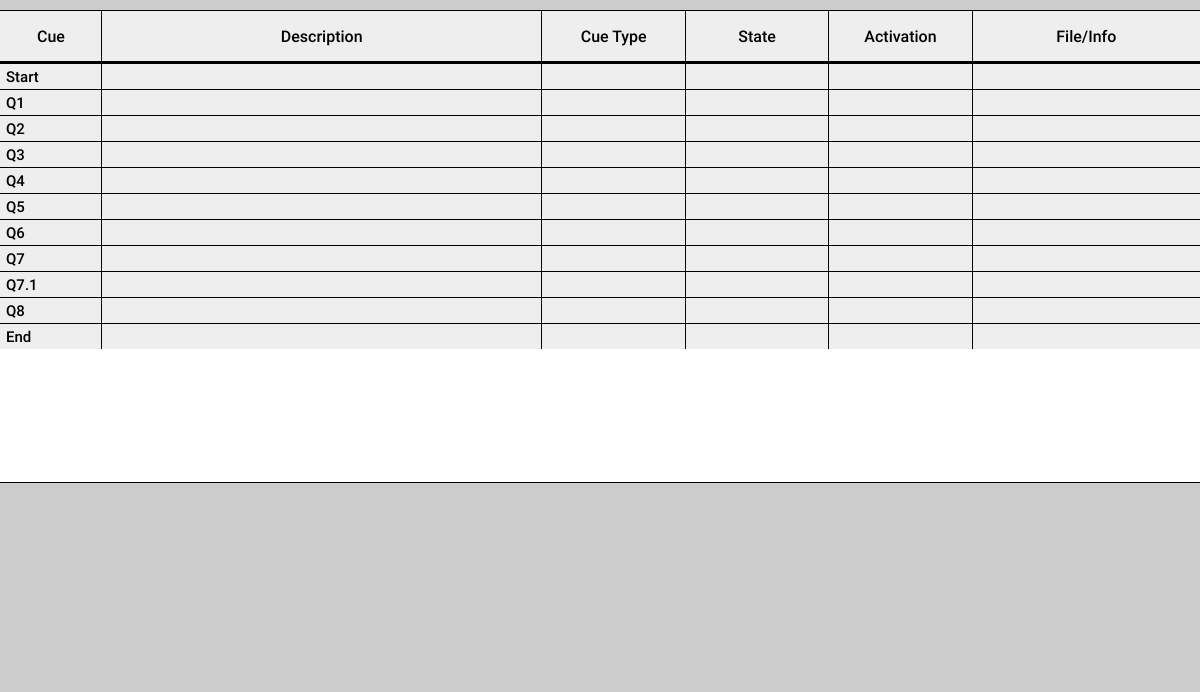
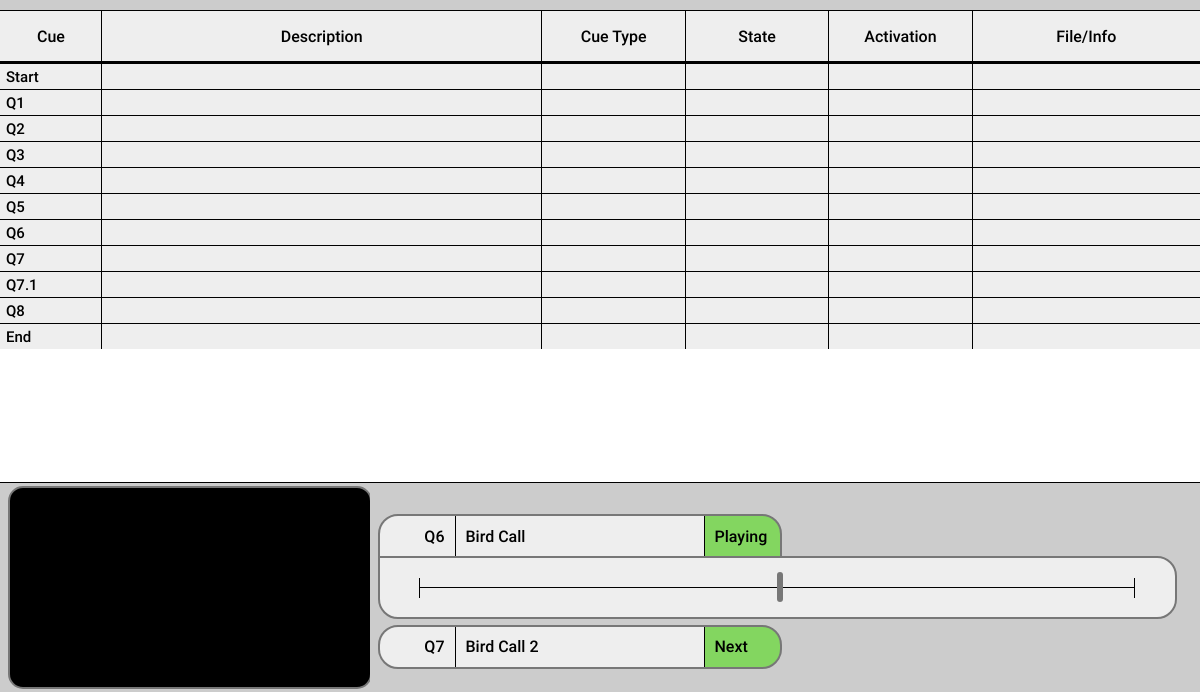
Before and after one commit to kennytheeggman/bbcue, an Electron app: page main/main.html in a window 1200 px wide. Shown: the part 108-800 px from the top of the page. Drawn offline with Linux system fonts and the light colour scheme.

Commit message:
Added status bar ui language

```diff
--- a/main/main.html
+++ b/main/main.html
@@ -139,8 +139,35 @@
             <div class="cue-list cue-detail"><p></p></div>
         </div>
     </div>
-    <div class="status">
-
+    <div class="status container">
+        <div class="status preview-container">
+            <div class="status preview"></div>
+        </div>
+        <div class="status playing">
+            <div class="status joiner">
+                <div class="status bar">
+                    <div class="status cue"><p>Q6</p></div>
+                    <div class="status description"><p>Bird Call</p></div>
+                    <div class="status label"><p>Playing</p></div>
+                </div>
+                <div class="status seeker">
+                    <div class="status track">
+                        <!-- <canvas id="track" width="600" height="300"></canvas> -->
+                        <div class="status line-container">
+                            <div class="status start-cap"></div>
+                            <div class="status line"></div>
+                            <div class="status end-cap"></div>
+                        </div>
+                    </div>
+                    <div class="status scrubber"></div>
+                </div>
+                <div class="status next">
+                    <div class="status cue"><p>Q7</p></div>
+                    <div class="status description"><p>Bird Call 2</p></div>
+                    <div class="status label"><p>Next</p></div>
+                </div>
+            </div>
+        </div>
     </div>
 </body>
 </html>
--- a/main/status.css
+++ b/main/status.css
@@ -1,6 +1,152 @@
-.status {
+.status.container {
     height: 50vh;
     width: 100%;
     background-color: #ccc;
     justify-self: flex-end;
+    display: flex;
+    flex-direction: row;
+    justify-content: space-between;
+    overflow: hidden;
 }
+
+.status.preview-container {
+    height: 100%;
+    width: 30%;
+    /* background-color: black; */
+    display: flex;
+    justify-content: center;
+    align-items: center;
+    padding-left: 10px;
+}
+.status.preview {
+    width: 0;
+    height: 95%;
+    padding-right: 100%;
+    border: 2px solid #777;
+    background-color: black;
+    border-radius: 15px;
+}
+
+.status.playing {
+    flex-grow: 2;
+    background-color: #ccc;
+    display: flex;
+    flex-direction: column;
+    align-items: center;
+    justify-content: center;
+}
+.status.next {
+    flex-grow: 2;
+    background-color: #ccc;
+}
+
+.status.bar, .status.next {
+    width: 400px;
+    height: 40px;
+    border-radius: 20px 20px 0 0;
+    background-color: #777;
+    display: flex;
+    border: 2px solid #777;
+    flex-direction: row;
+    justify-content: space-between;
+    overflow: hidden;
+    align-items: center;
+    margin-bottom: -2px;
+}
+
+.status.next {
+    margin-top: 10px;
+    border-radius: 20px;
+}
+
+.status.cue {
+    width: 75px;
+    height: 100%;
+    border-right: 1px solid black;
+    position: relative;
+    background-color: #eee;
+    display: flex;
+    flex-direction: row-reverse;
+    align-items: center;
+    left: 0;
+}
+
+.status.description {
+    flex-grow: 1;
+    display: flex;
+    flex-direction: row;
+    background-color: #eee;
+}
+
+.status.label {
+    width: 75px;
+    height: 100%;
+    position: relative;
+    border-left: 1px solid black;
+    background-color: #83d660;
+    display: flex;
+    align-items: center;
+    right: 0;
+}
+
+.status>p {
+    font-family: Roboto;
+    margin-left: 5px;
+    margin-right: 5px;
+}
+
+.status.joiner {
+    height: 70%;
+    width: 100%;
+    padding: 15px;
+    padding-right: 0;
+}
+
+.status.seeker {
+    height: 40%;
+    width: 97%;
+    display: flex;
+}
+
+.status.track {
+    height: 100%;
+    width: 100%;
+    background-color: #eee;
+    border-radius: 0 20px 20px 20px;
+    border: 2px solid #777;
+    display: flex;
+    flex-direction: column;
+    justify-content: center;
+    align-items: center;
+}
+
+.status.line-container {
+    width: 90%;
+    display: flex;
+    flex-direction: row;
+    justify-content: space-between;
+    align-items: center;
+}
+.status.line {
+    height: 1px;
+    width: 100%;
+    background-color: black;
+    position: relative;
+}
+
+.status.start-cap, .status.end-cap {
+    height: 20px;
+    width: 1px;
+    background-color: black;
+}
+
+.status.scrubber {
+    height: 30px;
+    width: 6px;
+    border-radius: 3px;
+    background-color: #777;
+    position: relative;
+    right: 400px;
+    top: calc(50% - 14px);
+    cursor: pointer;
+}
```
